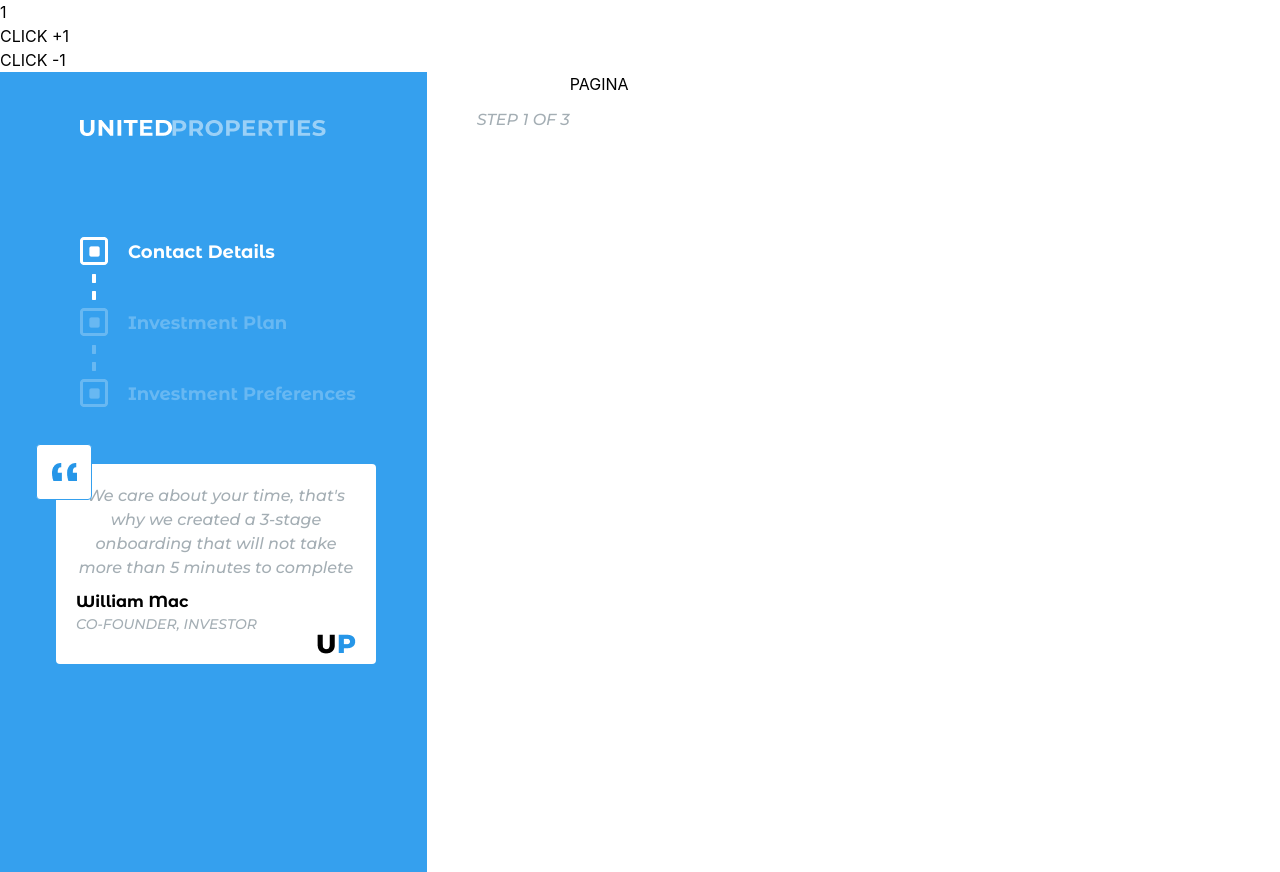
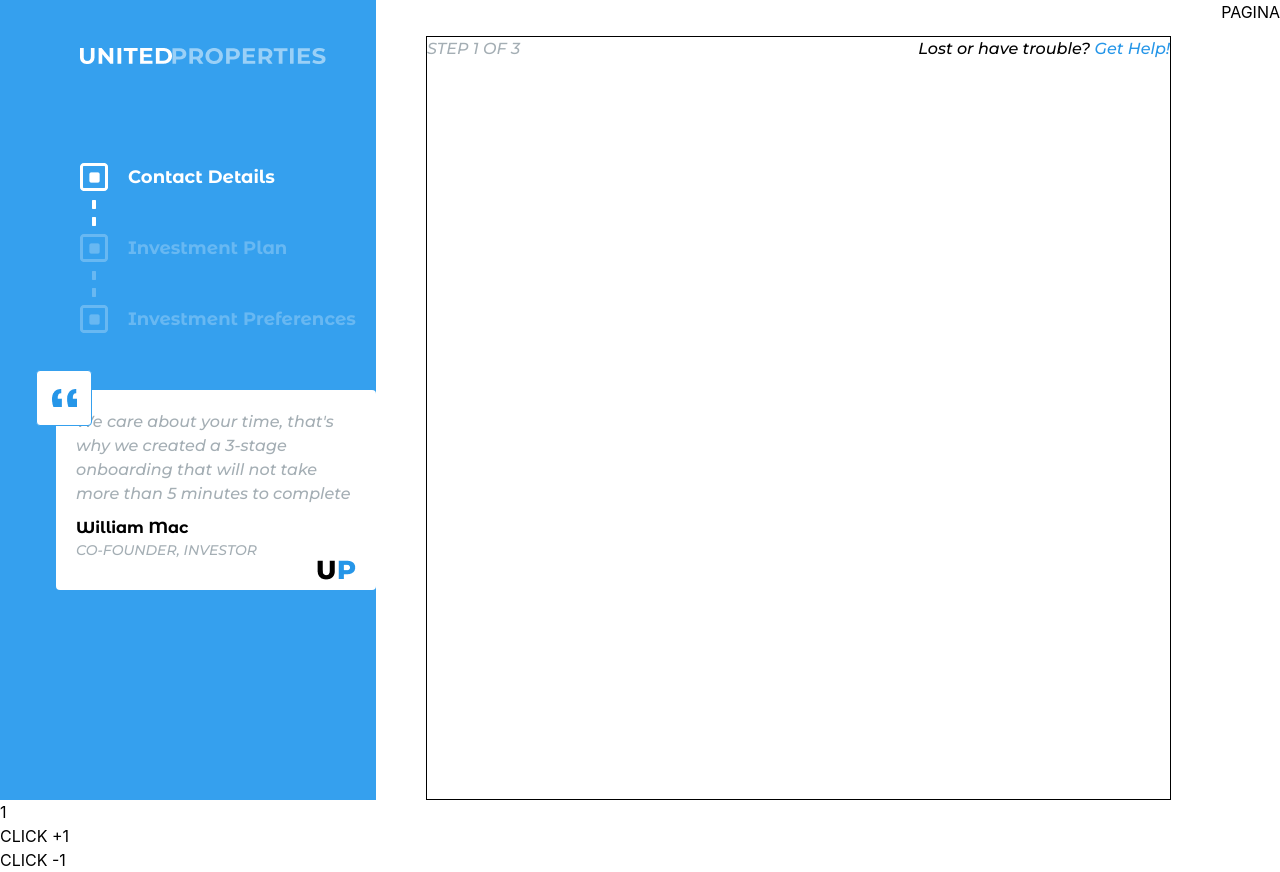
Before and after one commit to Frenzarectah/Investment_plan, a React (Create React App) app: page /page1 in a window 1280 px wide. Built offline with nearby package versions, Linux system fonts and the light colour scheme.

Commit message:
added a modal

```diff
--- a/src/App.css
+++ b/src/App.css
@@ -1,38 +1,13 @@
-.App {
-  text-align: center;
+#modal{
+  border:1px solid red;
+  position:absolute;
+  text-align:center;
+  top:30%;
+  box-shadow:10px 5px 10px #dcdcdc;
+  left:45%;
+  display:none;
+  background-color:white;
+  width:300px;
+  height:150px;
+  color:black;
 }
-
-.App-logo {
-  height: 40vmin;
-  pointer-events: none;
-}
-
-@media (prefers-reduced-motion: no-preference) {
-  .App-logo {
-    animation: App-logo-spin infinite 20s linear;
-  }
-}
-
-.App-header {
-  background-color: #282c34;
-  min-height: 100vh;
-  display: flex;
-  flex-direction: column;
-  align-items: center;
-  justify-content: center;
-  font-size: calc(10px + 2vmin);
-  color: white;
-}
-
-.App-link {
-  color: #61dafb;
-}
-
-@keyframes App-logo-spin {
-  from {
-    transform: rotate(0deg);
-  }
-  to {
-    transform: rotate(360deg);
-  }
-}
--- a/src/App.js
+++ b/src/App.js
@@ -12,14 +12,16 @@ export const globale = React.createContext();
 function App() {
   const [page, setPage] = useState(1);
 
+  const openModal = ()=> document.getElementById("modal").style.display="block";
+
   const setPageMax = ()=>{
     if(page<=3) setPage(page+1);
   }
   return (
     <globale.Provider value={[page,setPage]}>
-    <div>{page}</div>
-    <p className="text-black" onClick={()=>setPageMax()}>CLICK +1</p>
-    <p className='text-black' onClick={()=>setPage(page-1)}>CLICK -1</p>
+    <div id="modal">
+        <p className='montserrat'>If you need any help, please call 050/455660 or send an email to helpdesk@unitedproperties.com</p>
+    </div>
     <div className="App flex flex-row md:flex-column w-full h-14 md:h-screen">
       <div className="w-full md:w-1/3 h-full bg-[#35A0EE] sm:text-black md:text-white">
         <div id="logo_sect" className="flex flex-row text-left px-[15%] py-[5%] md:pt-12 md:pl-20">
@@ -35,7 +37,10 @@ function App() {
           <Citation/>
       </div>
       </div>
-      <div className='ml-[50px] mt-[36px] montserrat text-[#A4AEB4]'>STEP {page} OF 3</div>
+      <div className='w-2/3 border border-black ml-[50px] mt-[36px] mr-[50px] flex justify-between montserrat'>
+        <div className='text-[#A4AEB4]'>STEP {page} OF 3</div>
+        <div>Lost or have trouble? <a href="#" className='text-[#2696E8] hover:underline' onClick={()=>openModal()}>Get Help!</a></div>
+      </div>
       <BrowserRouter>
       <Routes>
       <>
@@ -44,6 +49,10 @@ function App() {
       </Routes>
       </BrowserRouter>
       </div>
+      <div>{page}</div>
+    <p className="text-black" onClick={()=>setPageMax()}>CLICK +1</p>
+    <p className='text-black' onClick={()=>setPage(page-1)}>CLICK -1</p>
+
     </globale.Provider>
   );
 }
```
Also changed, not shown: 1 other file (tests, documents, lock files or other folders).
